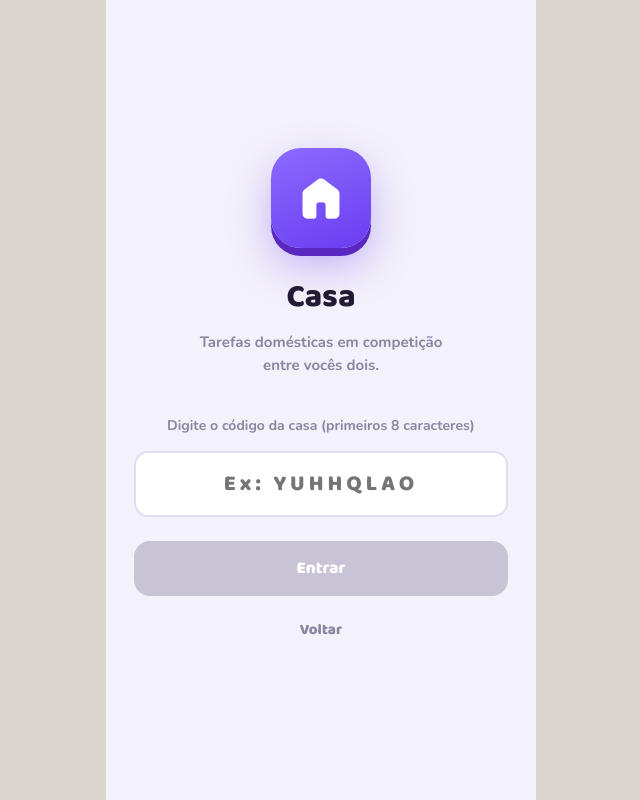
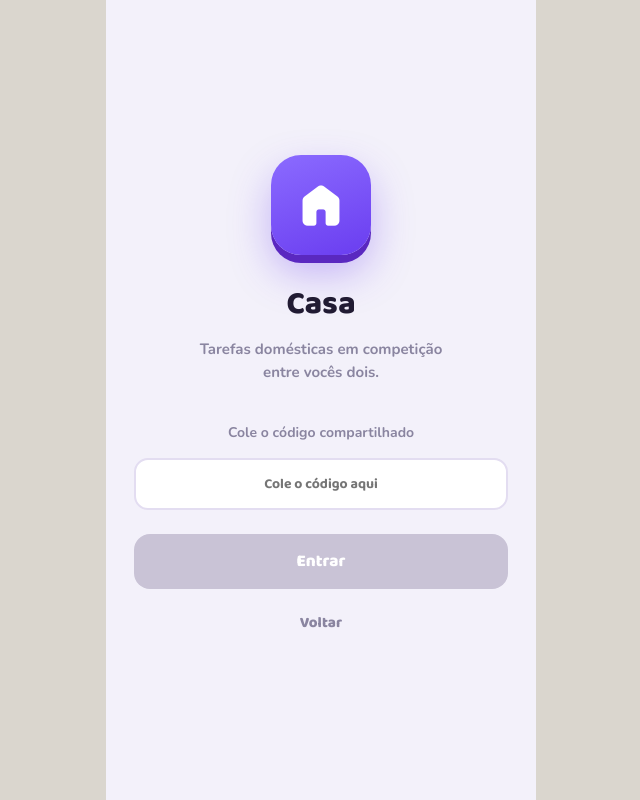
Before and after one commit to victorfragam/casa-app, a React (Vite) app: page / in a window 1280 px wide. Both pictures are taken after a click on the button "Entrar numa casa". Shown: the whole page, without its empty margins (319-959 px from the left). Built offline with nearby package versions, Linux system fonts and the light colour scheme.

Commit message:
Update CasaApp.jsx

```diff
--- a/src/CasaApp.jsx
+++ b/src/CasaApp.jsx
@@ -423,9 +423,9 @@ function JoinOrCreateScreen({onDone}){
       <button onClick={()=>setMode("join")} style={{background:"none",border:`2px solid ${C.violet}`,borderRadius:16,padding:"14px 20px",fontFamily:F.display,fontWeight:800,fontSize:17,color:C.violet,cursor:"pointer",width:"100%"}}>Entrar numa casa</button>
     </div>}
     {mode==="join"&&<div style={{width:"100%",display:"flex",flexDirection:"column",gap:12}}>
-      <div style={{fontFamily:F.body,fontWeight:700,fontSize:14,color:C.soft,marginBottom:4}}>{"Digite o c\u00f3digo da casa (primeiros 8 caracteres)"}</div>
-      <input value={code} onChange={e=>setCode(e.target.value.toUpperCase())} placeholder="Ex: YUHHQLAO" autoFocus
-        style={{...inp,fontSize:22,letterSpacing:4,textAlign:"center",fontFamily:F.display,fontWeight:800}}/>
+      <div style={{fontFamily:F.body,fontWeight:700,fontSize:14,color:C.soft,marginBottom:4}}>{"Cole o c\u00f3digo compartilhado"}</div>
+      <input value={code} onChange={e=>setCode(e.target.value)} placeholder="Cole o código aqui" autoFocus
+        style={{...inp,fontSize:14,textAlign:"center",fontFamily:F.display,fontWeight:700}}/>
       <Btn3D onClick={handleJoin} disabled={loading||code.trim().length<4}>{loading?"Entrando...":"Entrar"}</Btn3D>
       <button onClick={()=>{setMode(null);setError("");setCode("")}} style={{background:"none",border:"none",fontFamily:F.display,fontWeight:800,fontSize:15,color:C.soft,cursor:"pointer",padding:10}}>Voltar</button>
     </div>}
@@ -639,7 +639,7 @@ function SettingsScreen({state,dispatch,myUserId,houseId,onClose}){
       {/* Convite */}
       {houseId&&<Card style={{padding:16,textAlign:"center"}}>
         <div style={{fontFamily:F.body,fontWeight:800,fontSize:12,color:C.soft,letterSpacing:.5,marginBottom:10}}>{"C\u00d3DIGO DA CASA"}</div>
-        <div style={{fontFamily:F.display,fontWeight:800,fontSize:18,color:C.violet,marginBottom:4,wordBreak:"break-all",letterSpacing:1}}>{houseId.replace(/-/g,"").toUpperCase()}</div>
+        <div style={{fontFamily:F.display,fontWeight:800,fontSize:34,color:C.violet,letterSpacing:6,marginBottom:4}}>{houseId.slice(0,8).toUpperCase()}</div>
         <div style={{fontFamily:F.body,fontWeight:700,fontSize:12,color:C.soft,marginBottom:14}}>{"Compartilhe com seu par para entrar na mesma casa"}</div>
         <button onClick={()=>{
           const code=houseId.replace(/-/g,"").toUpperCase()
```
